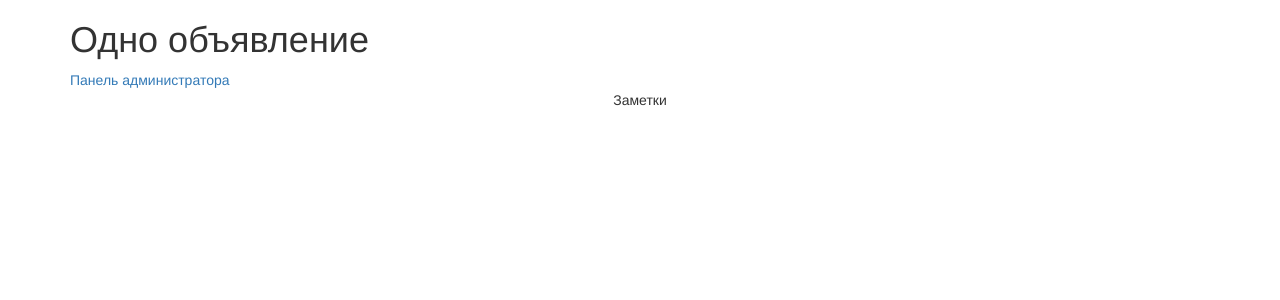
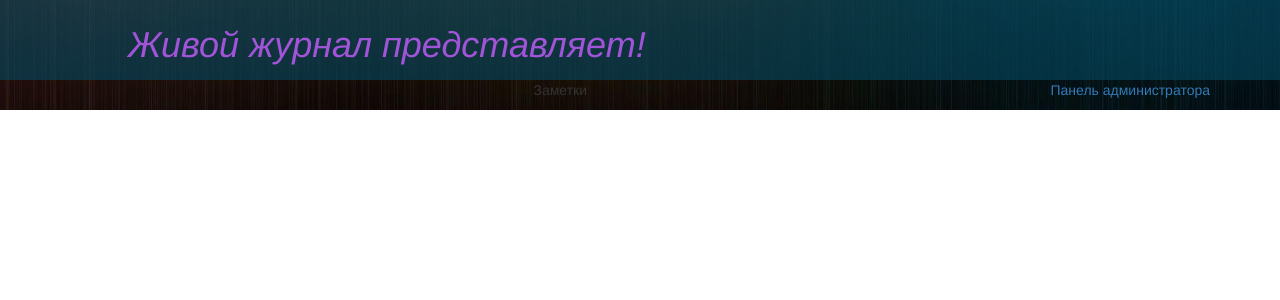
Before and after one commit to doctor2/mySiteMvc, a PHP site: page / in a window 1280 px wide. Shown: the top 300 px of the page. Run offline with PHP 8.4, Linux system fonts and the light colour scheme; data that the repository does not hold is empty.

Commit message:
Добавлена единая точка входа и переделан дизайн

```diff
--- a/www/index.php
+++ b/www/index.php
@@ -2,7 +2,30 @@
 	require_once("database.php");
 	require_once("models/article.php");
 
+	if ($_SERVER['REQUEST_URI'] == '/') {
+	$Page = 'index';
+	$Module = 'index';
+} else {
+	$URL_Path = parse_url($_SERVER['REQUEST_URI'], PHP_URL_PATH);
+	print_r($URL_Path);
+	$URL_Parts = explode('/', trim($URL_Path, ' /'));
+	print_r($URL_Parts);
+	$Page = array_shift($URL_Parts);
+	print_r($Page);
+	$Module = array_shift($URL_Parts);
+	print_r($Module);
+
+
+	if (!empty($Module)) {
+		$Param = array();
+		for ($i = 0; $i < count($URL_Parts); $i++) {
+			$Param[$URL_Parts[$i]] = $URL_Parts[++$i];
+		}
+	}
+}
+
 	$link = connectDb();
 	$records = getAllRecords($link);
-	include("views/records.php");
+	if ($Page == 'index') include("views/records.php");
+	if ($Page == 'record') include("views/records.php");
 ?>
--- /dev/null
+++ b/www/resource/style.css
@@ -0,0 +1,45 @@
+body{
+	background: url(/resource/images/bg.jpg) 100% 100% no-repeat;
+	background-size: cover; /* Масштабируем фон */
+	/*opacity: 0.6;*/
+}
+.header{
+	background-color: rgba(4, 72, 97, 0.6);
+	color:rgba(198,92,255,0.8);
+	padding: 5px 0 5px 10%;
+	font-style: italic;
+}
+.adminpanel {
+	/*display: block;*/
+	float: right;
+}
+.block{
+	margin-top: 30px;
+	margin-bottom: 30px;
+	background-color: #ABF;
+	opacity: 0.8;
+	padding: 10px 15px 25px 35px;
+	border-radius: 30px;
+	border: 5px solid #412611;
+
+}
+.comment{
+	/*margin-top: 30px;*/
+	margin-bottom: 20px;
+	border: 2px solid #000;
+	padding: 10px 3%;
+	background:rgba(240,255,255,0.7);
+}
+.author{
+	float:left;
+	font-weight: bold;
+}
+.date{
+	float:right;
+}
+.content{
+	margin-top: -10px;
+}
+footer{
+	text-align: center;
+}
--- a/www/style.css
+++ /dev/null
@@ -1,14 +0,0 @@
-footer{
-	text-align: center;
-}
-.block{
-	margin-top: 30px;
-	margin-bottom: 30px;
-
-}
-.comment{
-	margin-top: 30px;
-	margin-bottom: 30px;
-	border: 2px solid #000;
-	padding: 5px;
-}
--- a/www/views/records.php
+++ b/www/views/records.php
@@ -2,15 +2,16 @@
 <html lang="en">
 <head>
 	<meta charset="UTF-8">
-	<title>Простой блог</title>
-	<link rel="stylesheet" href="style.css">
+	<title>Простой блог </title>
+	<link rel="stylesheet" href="/resource/style.css">
 	<!-- Latest compiled and minified CSS -->
 <link rel="stylesheet" href="https://maxcdn.bootstrapcdn.com/bootstrap/3.3.6/css/bootstrap.min.css"/>
 </head>
 <body>
+	<div class="header"> <h1>Живой журнал представляет!</h1></div>
 	<div class="container">
-		<h1>Одно объявление</h1>
-		<a href="admin">Панель администратора</a>
+		<div class="adminpanel"><a href="admin">Панель администратора</a></div>
+
 		<?php foreach ($records as &$record): ?>
 		<div class="block">
 			<h3><a href="record.php?id=<?=$record['id']?>"> <?=$record['title']?></a> </h3>
```
Also changed, not shown: www/views/record.php (+19 -14 lines), www/.htaccess (added), www/resource/images/bg.jpg (added), www/resource/images/bg1.jpg (added), www/resource/images/bg2.jpg (added), www/resource/images/bg3.jpg (added), www/resource/images/bg4.jpg (added).
